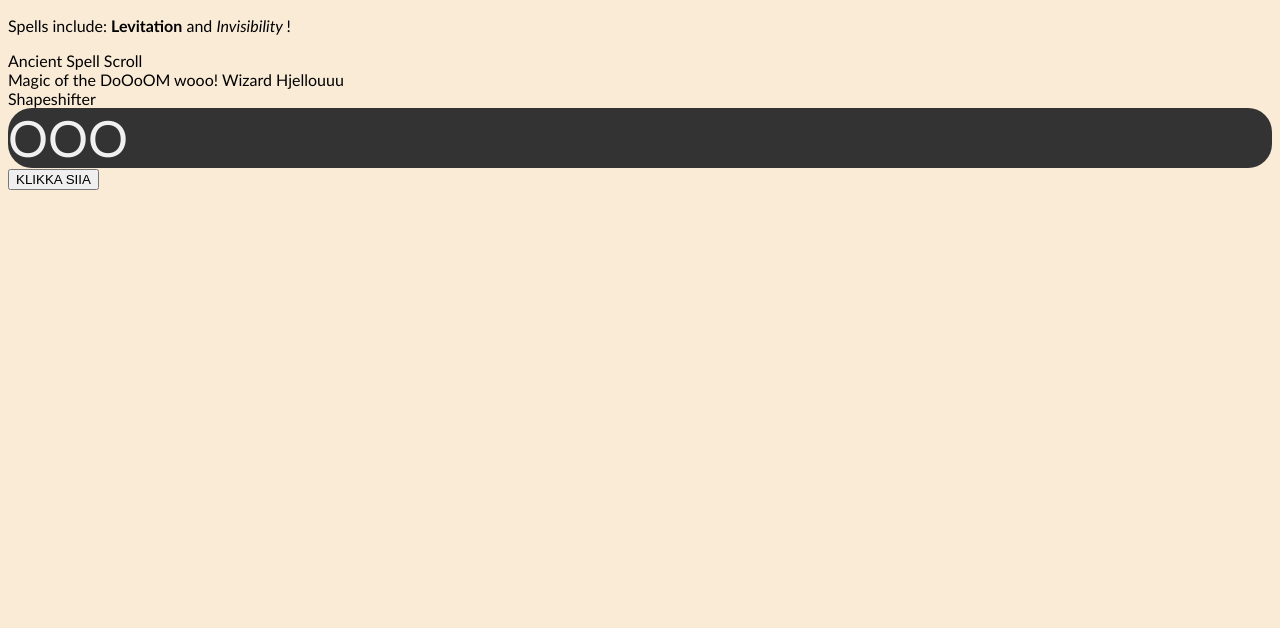
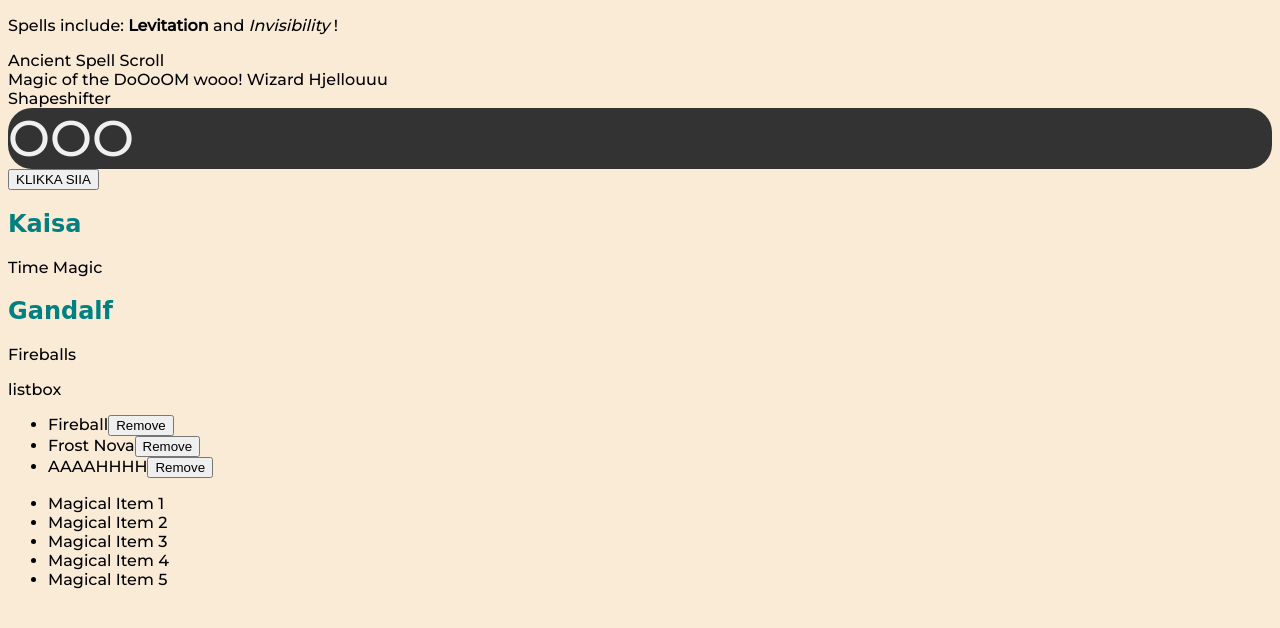
Before and after one commit to kaisareimal/DOM_manipulatsioon, a plain HTML site: page index.html in a window 1280 px wide. Drawn offline with Linux system fonts and the light colour scheme.

Commit message:
video lõpp

```diff
--- a/index.html
+++ b/index.html
@@ -1,20 +1,27 @@
 <!DOCTYPE html>
 <html lang="en">
+  <head>
+    <meta charset="UTF-8" />
+    <link rel="stylesheet" href="styles.css" />
+    <title>DOM</title>
+    <link rel="preconnect" href="https://fonts.googleapis.com">
+    <link rel="preconnect" href="https://fonts.gstatic.com" crossorigin>
+    <link href="https://fonts.googleapis.com/css2?family=Montserrat:wght@500&display=swap" rel="stylesheet">
+  </head>
 
-<head>
-    <meta charset="UTF-8">
-    <link rel="stylesheet" href="styles.css">
-    <title>DOM</title>
-</head>
-
-<body>
-
+  <body>
     <div id="playground">Magic of the DOM</div>
     <div id="playground2">Magic of the DoOoOM</div>
-
-
+    <div id="listbox">
+      listbox
+      <template id="wiz-template">
+        <div class="wiz">
+          <h2 class="wiz-name"></h2>
+          <p class="wiz-specialty"></p>
+        </div>
+      </template>
+    </div>
 
     <script src="index.js"></script>
-</body>
-
+  </body>
 </html>
--- a/index.js
+++ b/index.js
@@ -1,8 +1,8 @@
 /* DOM MANIPULATION */
 
-console.log("We're in, guys!")
+console.log("We're in, guys!");
 
-document.title = "OooOOoOOOooOO"
+document.title = "OooOOoOOOooOO";
 //document.body.style.backgroundColor = "hsl(0, 0%, 15%)"
 
 //const usenm = "Kaisa"
@@ -12,118 +12,116 @@ document.title = "OooOOoOOOooOO"
 
 //console.dir(document)
 
-const playground = document.getElementById('playground') //töötab HTML id'ga
-playground.append(", Wizard")
+const playground = document.getElementById("playground"); //töötab HTML id'ga
+playground.append(", Wizard");
 
-const playground2 = document.querySelector('#playground') //töötab CSS id'ga
-const playground3 = document.querySelector('div') //võtab alati lehe kõige esimese divi
-console.log(playground3)
+const playground2 = document.querySelector("#playground"); //töötab CSS id'ga
+const playground3 = document.querySelector("div"); //võtab alati lehe kõige esimese divi
+console.log(playground3);
 
 //Stringide lisamine teksti lõppu
-const playground4 = document.getElementById('playground2')
-playground4.append(' wooo!', ' Wizard', ' Hjellouuu')
+const playground4 = document.getElementById("playground2");
+playground4.append(" wooo!", " Wizard", " Hjellouuu");
 
 //Uue asja loomine, tekstisisu lisamine
-const magicalorb = document.createElement('div')
-magicalorb.textContent = 'Magical Orb!'
-playground.append(magicalorb)
+const magicalorb = document.createElement("div");
+magicalorb.textContent = "Magical Orb!";
+playground.append(magicalorb);
 
 //Uue teksti paragrahvi lisamine lõppu
-const scrollOfWisdom = document.createElement('p') //loob uue paragrahvi
-playground.append(scrollOfWisdom) //lisab paragrahvi playgroundi lõppu
-scrollOfWisdom.innerText = 'Ancient wisdom lies within!' //lisab uuele paragrahvile teksti sisse
+const scrollOfWisdom = document.createElement("p"); //loob uue paragrahvi
+playground.append(scrollOfWisdom); //lisab paragrahvi playgroundi lõppu
+scrollOfWisdom.innerText = "Ancient wisdom lies within!"; //lisab uuele paragrahvile teksti sisse
 
 //innerText - nähtav tekst
 //textContent - kogu tekst, ka peidus
 
+//HTML bloki lisamine ja terve sisu muutmine
+playground.innerHTML =
+  "<p>Spells include: <strong> Levitation</strong> and <em> Invisibility </em> ! </p>";
 
-//HTML bloki lisamine ja terve sisu muutmine
-playground.innerHTML = '<p>Spells include: <strong> Levitation</strong> and <em> Invisibility </em> ! </p>'
-
-console.log(playground.textContent)
-console.log(playground.innerText)
+console.log(playground.textContent);
+console.log(playground.innerText);
 
 //elemendi eemaldamine
-const temporaryElement = document.createElement('p')
-temporaryElement.textContent = "Now you see me"
-playground.append(temporaryElement)
+const temporaryElement = document.createElement("p");
+temporaryElement.textContent = "Now you see me";
+playground.append(temporaryElement);
 
 //temporaryElement.remove() //kindla asja kustutamine
-playground.removeChild(temporaryElement) //lapselemendi eemaldamine
+playground.removeChild(temporaryElement); //lapselemendi eemaldamine
 
 //while-tsükkel kustutamiseks
-const fruitBasket = document.createElement('div')
-fruitBasket.innerHTML = '<p>Apple</p><p>Banana</p><p>Cherry</p>'
-playground.append(fruitBasket)
-console.log(fruitBasket.innerText)
+const fruitBasket = document.createElement("div");
+fruitBasket.innerHTML = "<p>Apple</p><p>Banana</p><p>Cherry</p>";
+playground.append(fruitBasket);
+console.log(fruitBasket.innerText);
 
 // kustutamine senikaua kuni
 while (fruitBasket.firstChild) {
-    fruitBasket.removeChild(fruitBasket.firstChild)
-    console.log(fruitBasket.innerText)
+  fruitBasket.removeChild(fruitBasket.firstChild);
+  console.log(fruitBasket.innerText);
 }
-
 
 //ELEMENDID
 
-const magicWand = document.createElement('div')
+const magicWand = document.createElement("div");
 //magicWand.setAttribute('id', 'wand1') lisab id objektile, sama saab teha ka classiga
-magicWand.id = ('wandybandy') //lihtsam moodus anda väärtus asja id'le ja samamoodi saab ka klassile anda
-magicWand.class = ('magical-item supercool')
-magicWand.textContent = "Magic Wand"
-playground.append(magicWand)
+magicWand.id = "wandybandy"; //lihtsam moodus anda väärtus asja id'le ja samamoodi saab ka klassile anda
+magicWand.class = "magical-item supercool";
+magicWand.textContent = "Magic Wand";
+playground.append(magicWand);
 
 //console.log(playground.getAttribute('id')) saadab info konsooli
-console.log(magicWand.id) //lihtsam moodus sama asja jaoks
-console.log(magicWand.class)
-
+console.log(magicWand.id); //lihtsam moodus sama asja jaoks
+console.log(magicWand.class);
 
 //DATA ATTRIBUTES ignored by CSS, ei muuda objektide välimust, hoiavad datat
 
-magicWand.id = 'secretScroll'
-magicWand.dataset.spell = 'invisibility' //Annad attributeile ise nime 'spell'
-magicWand.dataset.components = 'moonlight, shadow essence'
-magicWand.textContent = 'Ancient Spell Scroll'
+magicWand.id = "secretScroll";
+magicWand.dataset.spell = "invisibility"; //Annad attributeile ise nime 'spell'
+magicWand.dataset.components = "moonlight, shadow essence";
+magicWand.textContent = "Ancient Spell Scroll";
 
-playground.append(magicWand)
+playground.append(magicWand);
 
-console.log("Spell type:", magicWand.dataset.spell)
-console.log("Components:", magicWand.dataset.components)
+console.log("Spell type:", magicWand.dataset.spell);
+console.log("Components:", magicWand.dataset.components);
 
 //MANIPULATING CLASSES
 
-const shape = document.createElement('div')
-shape.textContent = "Shapeshifter"
-playground4.append(shape)
+const shape = document.createElement("div");
+shape.textContent = "Shapeshifter";
+playground4.append(shape);
 
-shape.classList.add('magical', 'creature') //lisa klassid
-console.log("Initial classes:", shape.className)
+shape.classList.add("magical", "creature"); //lisa klassid
+console.log("Initial classes:", shape.className);
 
-shape.classList.remove('creature') //kustuta klass
-shape.classList.add('humanoid') //lisa klass
+shape.classList.remove("creature"); //kustuta klass
+shape.classList.add("humanoid"); //lisa klass
 
-console.log("updated classes:", shape.className)
+console.log("updated classes:", shape.className);
 
-shape.classList.toggle('Invisible', Math.random() > 0.5)
-shape.classList.replace('humanoid', 'beast') //asenda esimene (humanoid) klass teisega (beast)
-console.log("Third class:", shape.className)
+shape.classList.toggle("Invisible", Math.random() > 0.5);
+shape.classList.replace("humanoid", "beast"); //asenda esimene (humanoid) klass teisega (beast)
+console.log("Third class:", shape.className);
 
 //kuidas lisada stiile javascriptiga
 
-const r6ngas = document.createElement('div')
-r6ngas.textContent = "OOO"
-r6ngas.style.fontSize = '50px'
-r6ngas.style.transition = 'all 2s'
-r6ngas.style.color = '#f0f0f0'
-r6ngas.style.backgroundColor = '#333333'
-r6ngas.style.borderRadius = '24px'
-playground4.append(r6ngas)
+const r6ngas = document.createElement("div");
+r6ngas.textContent = "OOO";
+r6ngas.style.fontSize = "50px";
+r6ngas.style.transition = "all 2s";
+r6ngas.style.color = "#f0f0f0";
+r6ngas.style.backgroundColor = "#333333";
+r6ngas.style.borderRadius = "24px";
+playground4.append(r6ngas);
 
 // Panna erinevaid stiile muutuma minig tegevusega
 
-const button = document.createElement('button')
-button.textContent = 'KLIKKA SIIA'
-playground4.append(button)
+const button = document.createElement("button");
+button.textContent = "KLIKKA SIIA";
+playground4.append(button);
 
 //üks moodus, kuidas lisada alert nupule
 /*button,addEventListener('click', () => {
@@ -132,17 +130,85 @@ playground4.append(button)
 
 //funktsiooniga sama alerti lisamine
 function spellCast() {
-    alert("OMG WHAAT")
+  alert("OMG WHAAT");
 }
-button.addEventListener('click', spellCast)
+button.addEventListener("click", spellCast);
 
 //kui tahad ära katkestada mingil hetkel funktsiooni tööd
 //button.removeEventListener('click', spellCast)
 
-button.addEventListener('mouseover', (event) => {
-    event.target.style.backgroundColor = '#f3a672'
-})
+button.addEventListener("mouseover", (event) => {
+  event.target.style.backgroundColor = "#f3a672";
+});
 
-button.addEventListener('mouseout', (event) => {
-    event.target.style.backgroundColor = ''
-})
+button.addEventListener("mouseout", (event) => {
+  event.target.style.backgroundColor = "";
+});
+
+//dünaamiline elementide loomine ja kustutamine nupuga
+
+const list = document.getElementById("listbox");
+const spellList = document.createElement("ul");
+list.append(spellList);
+
+function addSpell(spellName) {
+  const spell = document.createElement("li");
+  spell.textContent = spellName;
+  const removeButton = document.createElement("button");
+  removeButton.textContent = "Remove";
+  removeButton.addEventListener("click", () => spell.remove());
+  spell.append(removeButton);
+  spellList.append(spell);
+}
+
+addSpell("Fireball");
+addSpell("Frost Nova");
+addSpell("AAAAHHHH");
+
+//DOMis navigeerimine
+
+const parentElement = document.createElement("div");
+const childElement1 = document.createElement("p");
+const childElement2 = document.createElement("span");
+parentElement.append(childElement1, childElement2);
+list.append(parentElement);
+
+console.log(parentElement.firstChild);
+console.log(parentElement.lastChild);
+console.log(childElement1.nextSibling);
+console.log(childElement2.previousSibling);
+console.log(childElement1.parentNode);
+
+//dokumendi fragmendid
+
+const fragment = document.createDocumentFragment();
+
+const spellList2 = document.createElement("ul");
+list.append(spellList2);
+
+//seni kuni i on väiksem kui 5, lisab listi elemente
+//${i + 1} lisab igal uuel tsüklil i'le 1 juurde
+for (let i = 0; i < 5; i++) {
+  const magicalItem = document.createElement("li");
+  magicalItem.textContent = `Magical Item ${i + 1}`;
+  fragment.append(magicalItem); //lisab fragmendile itemi
+}
+
+spellList2.append(fragment); //lisab fragmendi spelllisti
+
+//templates - ühtede ja samade parameetritega koodi jupi kloonimine ja lisamine dokumenti
+
+//võtab templiidi
+const template = document.getElementById("wiz-template");
+
+//lisab templiidi osadele parameetrid
+function createWiz(name, specialty) {
+  const wizardElement = template.content.cloneNode(true);
+  wizardElement.querySelector(".wiz-name").textContent = name;
+  wizardElement.querySelector(".wiz-specialty").textContent = specialty;
+  playground4.append(wizardElement);
+}
+
+//Test, kas tööab
+createWiz("Kaisa", "Time Magic");
+createWiz("Gandalf", "Fireballs");
--- a/styles.css
+++ b/styles.css
@@ -1,8 +1,12 @@
 body {
     background-color: antiquewhite;
-    font-family:'Gill Sans', 'Gill Sans MT', Calibri, 'Trebuchet MS', sans-serif;
+    font-family: 'Montserrat', sans-serif;
 }
 h1 {
     color: teal;
     font-family: cursive;
 }
+h2 {
+    color: teal;
+    font-family: cursive;
+}
```
